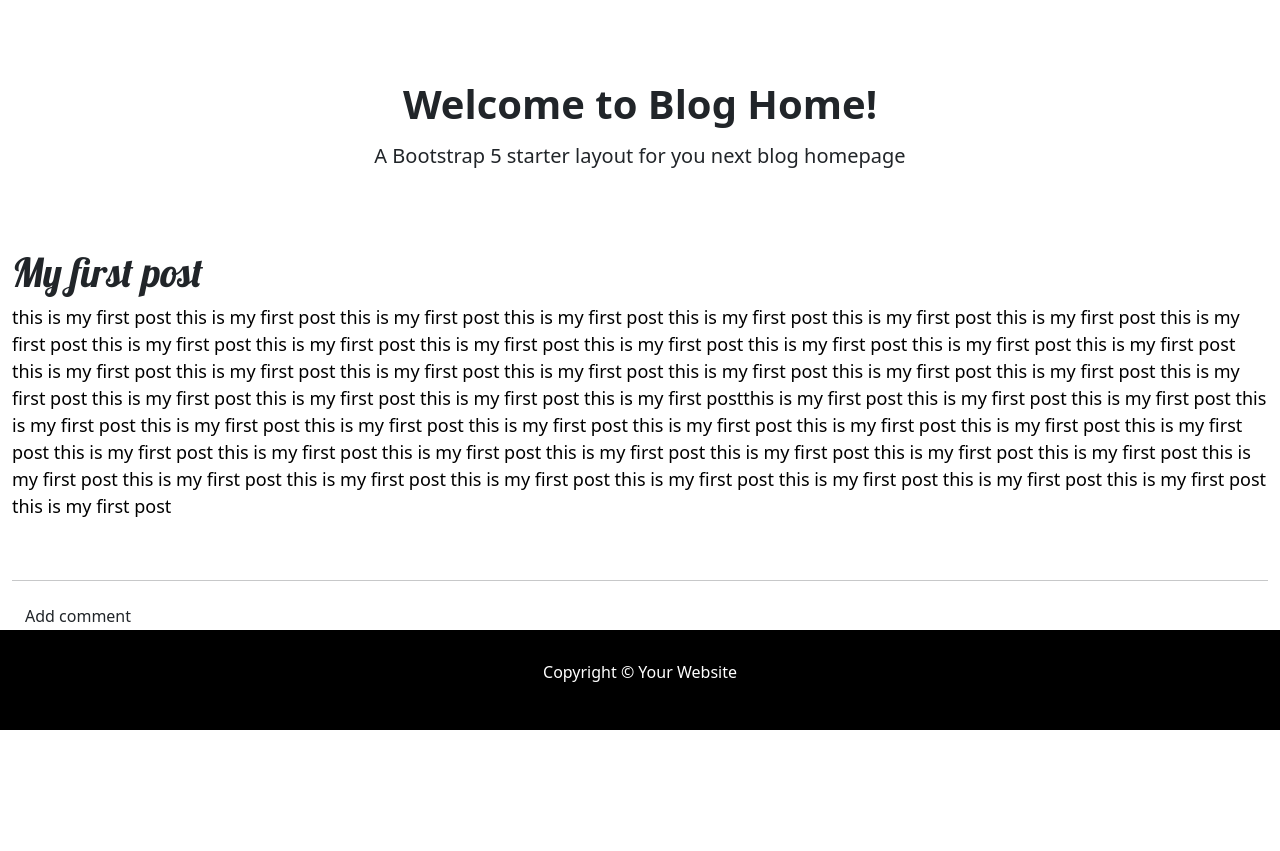
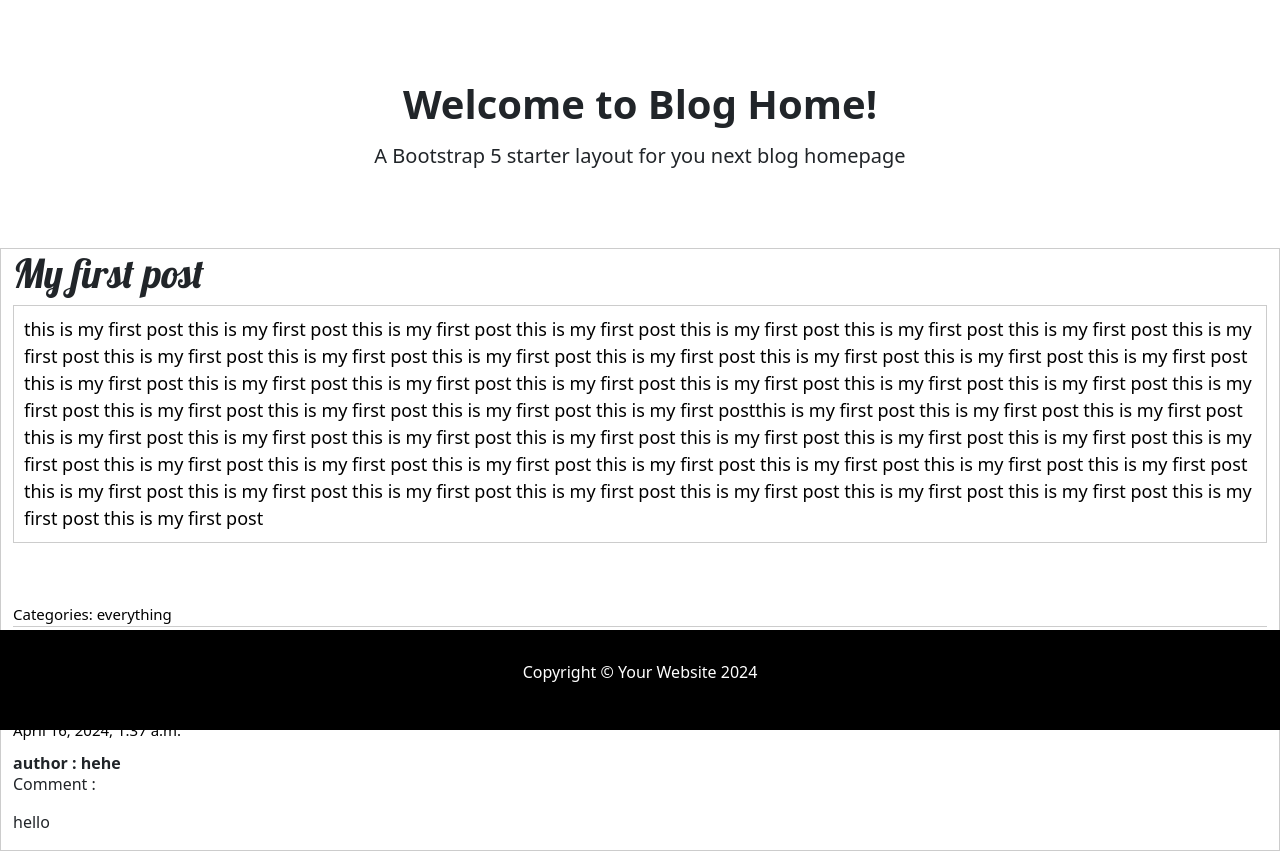
Before and after one commit to minjisuh/django-assignment, a Django app: page /post/1/ in a window 1280 px wide. Shown: the part 70-921 px from the top of the page. Before the commit the page ends 800 px from the top, so only its background shows below. Run offline with Django 5.2, Linux system fonts and the light colour scheme; a user stored in the database is signed in; data comes from the database, SQL or seed files in the repository; both versions use the stored data as it was after the commit.

Commit message:
cataegory

```diff
--- a/blog/static/css/blog.css
+++ b/blog/static/css/blog.css
@@ -40,11 +40,14 @@
     font-weight:lighter;
 }
 
+
+
 .post {
     margin-bottom: 60px; /* 포스트 사이에 간격을 추가합니다. */
 }
 
 .row{
+    border: 1px solid #ccc;
     margin-left: 0;
     margin-right: 0;
 
@@ -59,7 +62,8 @@
 
 .date{
     font-size: 15px;
-    color: #828282;
+    color: #000000;
+    margin-bottom: 10px;
 }
 
 .post h5 {
@@ -69,11 +73,30 @@
 
 
 .post p {
+    border: 1px solid #ccc;
+    padding: 10px;
     font-size: 18px; /* 글꼴 크기를 더 크게 설정합니다. */
     color: #000000; /* 글꼴 색상을 회색으로 설정합니다. */
 }
+.category{
+    font-size: 15px;
+    color: #000000;
+    margin-bottom: 10px;
+    border-bottom: 1px solid #ccc;
 
+}
+.btn.btn-default {
+    background-color: #d49494;
+    color: white;
+    border: 1px solid #000000;
+    padding: 5px 10px;
+    font-size: 18px;
+    cursor: pointer;
+}
 
+.comment .date {
+    margin-top : 20px;
+}
 
 .my_footer {
     position: fixed;
--- a/blog/templates/blog/base.html
+++ b/blog/templates/blog/base.html
@@ -43,7 +43,7 @@
             </div>
         </div>
         <div class = "footer navbar-fixed-bottom my_footer">
-            <p class = "text-center">Copyright &copy; Your Website</p>
+            <p class = "text-center">Copyright &copy; Your Website 2024</p>
         </div>
     </body>
 </html>
--- a/blog/templates/blog/post_detail.html
+++ b/blog/templates/blog/post_detail.html
@@ -10,6 +10,12 @@
         <h5>{{ post.title }}</h5>
         <p>{{ post.content|linebreaksbr }}</p>
     </div>
+    <div class="category">
+        Categories:
+        {% for category in post.categories.all %}
+            {{ category.name }}{% if not forloop.last %}, {% endif %}
+        {% endfor %}
+    </div>
     <hr>
     <a class="btn btn-default" href="{% url 'add_comment_to_post' pk=post.pk %}">Add comment</a>
     {% for comment in post.comments.all %}
@@ -19,7 +25,8 @@
                 {{ comment.created_date }}
 
             </div>
-            <strong>{{ comment.author }}</strong>
+            <strong>author : {{ comment.author }}</strong>
+            <h6>Comment : </h6>
             <p>{{ comment.text|linebreaks }}</p>
         </div>
         {% endif %}
```
Also changed, not shown: db.sqlite3.
